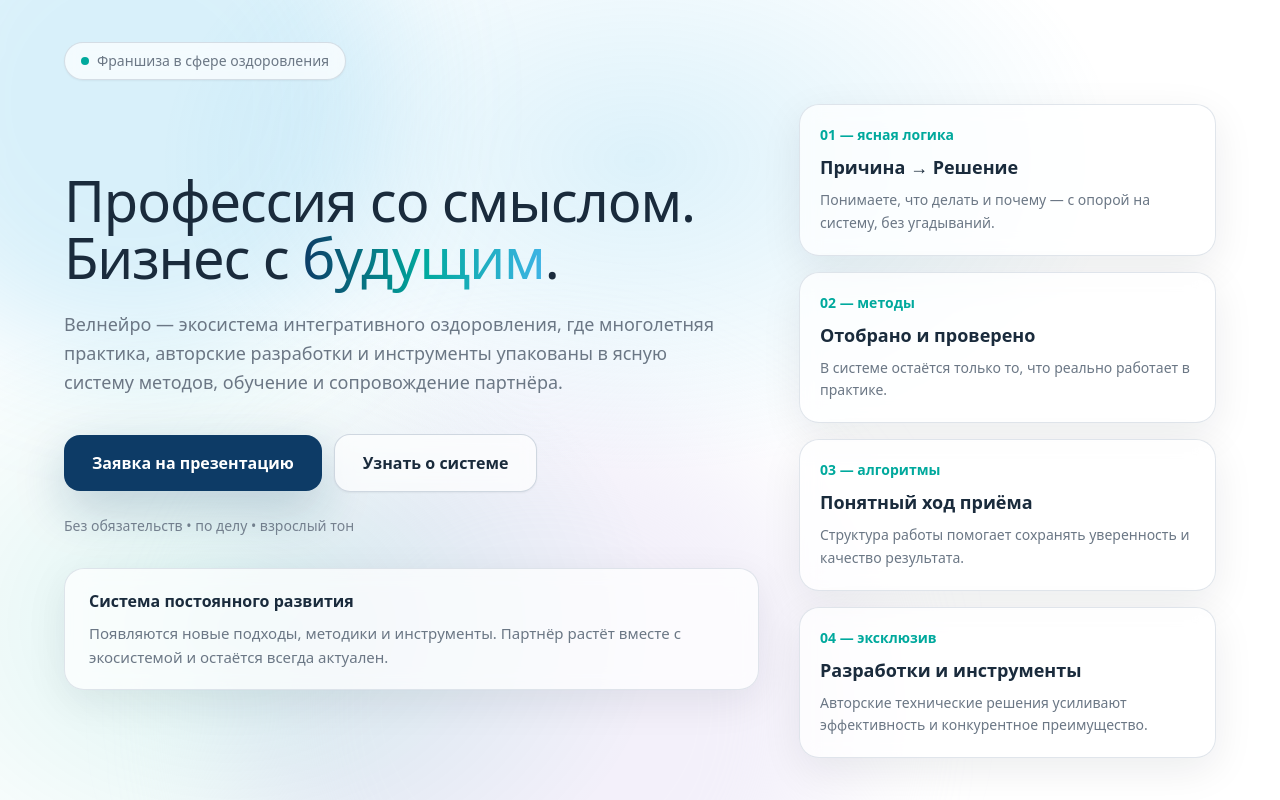
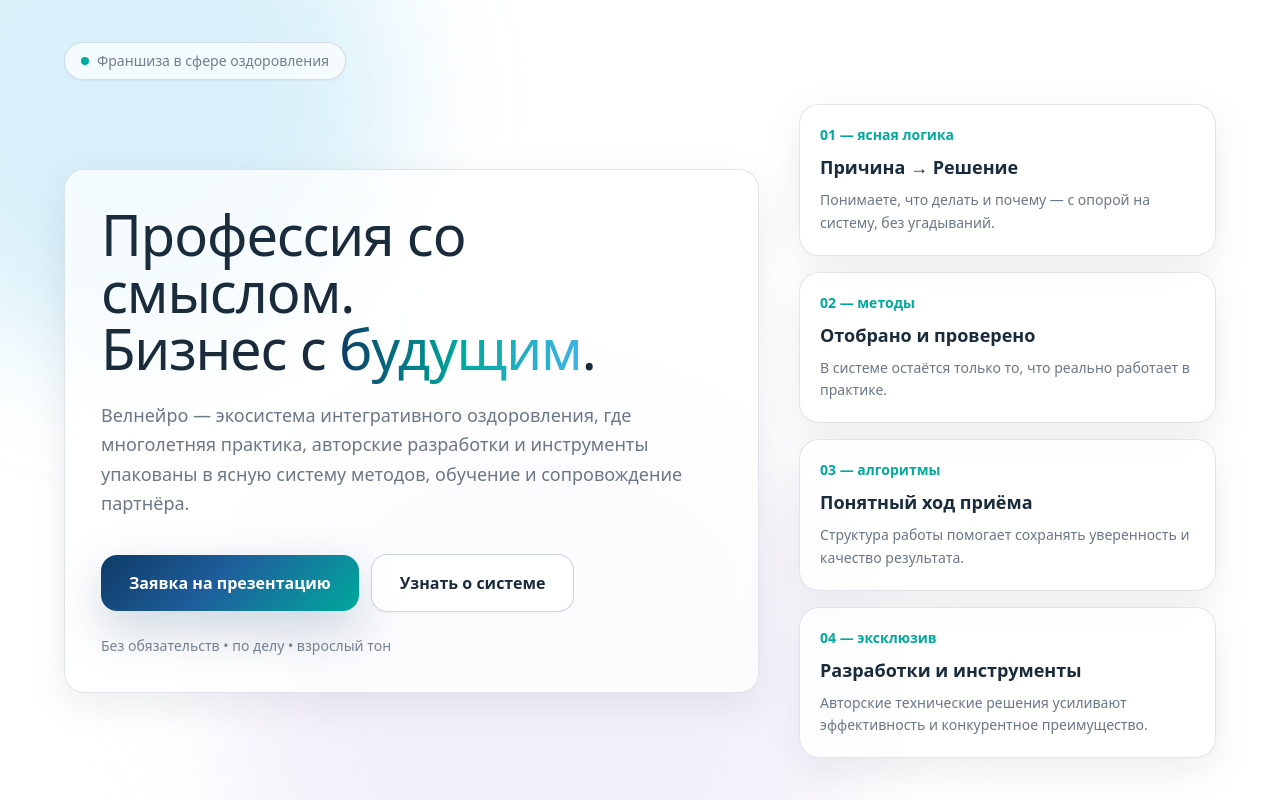
Before and after one commit to AidarKh24/wellneuro-site, a Next.js app: page / in a window 1280 px wide. Built offline with nearby package versions, Linux system fonts and the light colour scheme.

Commit message:
Update Hero.tsx

```diff
--- a/src/app/sections/Hero.tsx
+++ b/src/app/sections/Hero.tsx
@@ -1,46 +1,48 @@
 export default function Hero() {
   return (
     <section className="relative min-h-screen flex items-center px-6">
-      {/* мягкий локальный градиент сверху, чтобы “дороже” ощущалось */}
-      <div className="pointer-events-none absolute inset-0 -z-10">
-        <div className="absolute inset-0 bg-[radial-gradient(800px_520px_at_50%_20%,rgba(63,180,230,0.18),transparent_60%)]" />
-        <div className="absolute inset-0 bg-[radial-gradient(700px_520px_at_18%_78%,rgba(0,169,157,0.14),transparent_62%)]" />
-      </div>
-
       <div className="mx-auto w-full max-w-6xl">
-        {/* верхняя мини-плашка */}
-        <div className="mb-6 inline-flex items-center gap-2 rounded-full border border-[rgba(199,208,219,0.7)] bg-white/70 px-4 py-2 text-sm text-[var(--wn-muted)] shadow-sm backdrop-blur">
-          <span className="inline-block h-2 w-2 rounded-full bg-[var(--wn-teal)]" />
+        {/* мини-плашка */}
+        <div className="mb-6 inline-flex items-center gap-2 rounded-full border border-[rgba(199,208,219,0.75)] bg-white/70 px-4 py-2 text-sm text-[rgba(107,119,133,0.95)] shadow-sm backdrop-blur">
+          <span className="inline-block h-2 w-2 rounded-full bg-[#00A99D]" />
           Франшиза в сфере оздоровления
         </div>
 
         <div className="grid gap-10 lg:grid-cols-[1.25fr_0.75fr] lg:items-center">
           {/* ЛЕВАЯ КОЛОНКА */}
-          <div>
-            <h1 className="font-serif text-[42px] leading-[1.02] tracking-[-0.02em] text-[var(--wn-text)] sm:text-[56px]">
+          <div className="glass p-7 sm:p-9">
+            <h1 className="font-serif text-[42px] leading-[1.02] tracking-[-0.02em] text-[#1A2B3C] sm:text-[56px]">
               Профессия со смыслом.
               <br />
-              Бизнес с <span className="text-gradient">будущим</span>.
+              Бизнес с{" "}
+              <span className="bg-[linear-gradient(90deg,#0D3B66,#00A99D,#3FB4E6)] bg-clip-text text-transparent">
+                будущим
+              </span>
+              .
             </h1>
 
-            <p className="mt-6 max-w-2xl text-lg leading-relaxed text-[var(--wn-muted)]">
-              Велнейро — экосистема интегративного оздоровления, где многолетняя практика,
-              авторские разработки и инструменты упакованы в ясную систему методов,
-              обучение и сопровождение партнёра.
+            <p className="mt-6 max-w-2xl text-lg leading-relaxed text-[#6B7785]">
+              Велнейро — экосистема интегративного оздоровления, где многолетняя
+              практика, авторские разработки и инструменты упакованы в ясную
+              систему методов, обучение и сопровождение партнёра.
             </p>
 
             {/* CTA */}
             <div className="mt-9 flex flex-col gap-3 sm:flex-row sm:items-center">
               <a
                 href="#partnership"
-                className="btn-sheen inline-flex items-center justify-center rounded-2xl bg-[var(--wn-primary)] px-7 py-4 text-base font-semibold text-white shadow-[0_18px_50px_rgba(13,59,102,0.22)] transition hover:translate-y-[-1px] hover:bg-[var(--wn-primary-hover)]"
+                className="btn-sheen inline-flex items-center justify-center rounded-2xl px-7 py-4 text-base font-semibold text-white shadow-[0_18px_50px_rgba(13,59,102,0.22)] transition hover:translate-y-[-1px]"
+                style={{
+                  background:
+                    "linear-gradient(135deg, #0D3B66 0%, #1F5E9C 45%, #00A99D 100%)",
+                }}
               >
                 Заявка на презентацию
               </a>
 
               <a
                 href="#system"
-                className="inline-flex items-center justify-center rounded-2xl border border-[rgba(199,208,219,0.85)] bg-white/70 px-7 py-4 text-base font-semibold text-[var(--wn-text)] shadow-sm backdrop-blur transition hover:translate-y-[-1px] hover:bg-white"
+                className="inline-flex items-center justify-center rounded-2xl border border-[rgba(199,208,219,0.90)] bg-white/70 px-7 py-4 text-base font-semibold text-[#1A2B3C] shadow-sm backdrop-blur transition hover:translate-y-[-1px] hover:bg-white"
               >
                 Узнать о системе
               </a>
@@ -49,66 +51,58 @@ export default function Hero() {
             <div className="mt-6 text-sm text-[rgba(107,119,133,0.9)]">
               Без обязательств • по делу • взрослый тон
             </div>
-
-            {/* “легкий” баннер без лилового — серо-голубой */}
-            <div className="mt-8 glass px-6 py-5">
-              <div className="text-base font-semibold text-[var(--wn-text)]">
-                Система постоянного развития
-              </div>
-              <p className="mt-2 text-[15px] leading-relaxed text-[var(--wn-muted)]">
-                Появляются новые подходы, методики и инструменты. Партнёр растёт вместе
-                с экосистемой и остаётся всегда актуален.
-              </p>
-            </div>
           </div>
 
-          {/* ПРАВАЯ КОЛОНКА — карточки, без чёрных блоков */}
+          {/* ПРАВАЯ КОЛОНКА — карточки */}
           <div className="grid gap-4">
             <div className="glass p-5">
-              <div className="text-sm font-semibold text-[var(--wn-teal)]">
+              <div className="text-sm font-semibold text-[#00A99D]">
                 01 — ясная логика
               </div>
-              <div className="mt-2 text-lg font-semibold text-[var(--wn-text)]">
+              <div className="mt-2 text-lg font-semibold text-[#1A2B3C]">
                 Причина → Решение
               </div>
-              <p className="mt-2 text-sm leading-relaxed text-[var(--wn-muted)]">
-                Понимаете, что делать и почему — с опорой на систему, без угадываний.
+              <p className="mt-2 text-sm leading-relaxed text-[#6B7785]">
+                Понимаете, что делать и почему — с опорой на систему, без
+                угадываний.
               </p>
             </div>
 
             <div className="glass p-5">
-              <div className="text-sm font-semibold text-[var(--wn-teal)]">
+              <div className="text-sm font-semibold text-[#00A99D]">
                 02 — методы
               </div>
-              <div className="mt-2 text-lg font-semibold text-[var(--wn-text)]">
+              <div className="mt-2 text-lg font-semibold text-[#1A2B3C]">
                 Отобрано и проверено
               </div>
-              <p className="mt-2 text-sm leading-relaxed text-[var(--wn-muted)]">
+              <p className="mt-2 text-sm leading-relaxed text-[#6B7785]">
                 В системе остаётся только то, что реально работает в практике.
               </p>
             </div>
 
             <div className="glass p-5">
-              <div className="text-sm font-semibold text-[var(--wn-teal)]">
+              <div className="text-sm font-semibold text-[#00A99D]">
                 03 — алгоритмы
               </div>
-              <div className="mt-2 text-lg font-semibold text-[var(--wn-text)]">
+              <div className="mt-2 text-lg font-semibold text-[#1A2B3C]">
                 Понятный ход приёма
               </div>
-              <p className="mt-2 text-sm leading-relaxed text-[var(--wn-muted)]">
-                Структура работы помогает сохранять уверенность и качество результата.
+              <p className="mt-2 text-sm leading-relaxed text-[#6B7785]">
+                Структура работы помогает сохранять уверенность и качество
+                результата.
               </p>
             </div>
 
             <div className="glass p-5">
-              <div className="text-sm font-semibold text-[var(--wn-teal)]">
+              <div className="text-sm font-semibold text-[#00A99D]">
                 04 — эксклюзив
               </div>
-              <div className="mt-2 text-lg font-semibold text-[var(--wn-text)]">
+              <div className="mt-2 text-lg font-semibold text-[#1A2B3C]">
                 Разработки и инструменты
               </div>
-              <p className="mt-2 text-sm leading-relaxed text-[var(--wn-muted)]">
-                Авторские технические решения усиливают эффективность и конкурентное преимущество.
+              <p className="mt-2 text-sm leading-relaxed text-[#6B7785]">
+                Авторские технические решения усиливают эффективность и
+                конкурентное преимущество.
               </p>
             </div>
           </div>
```
